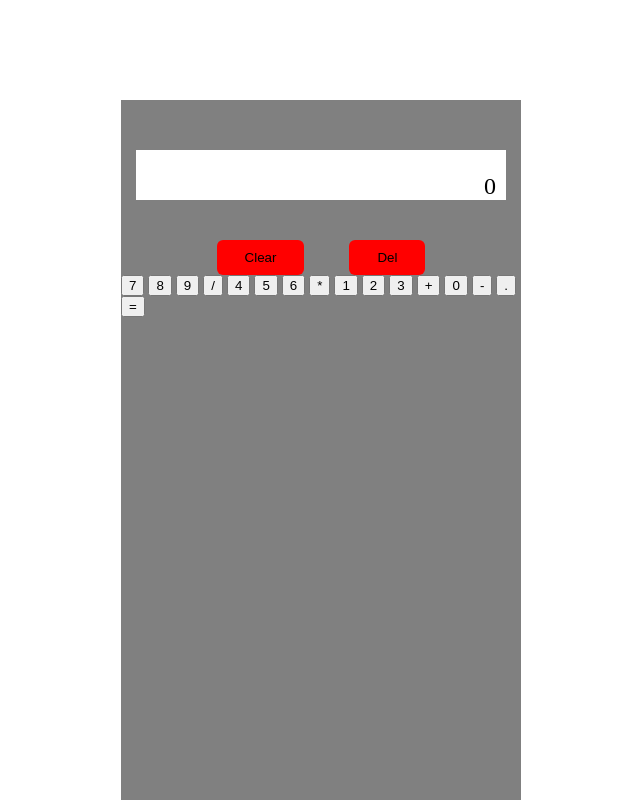
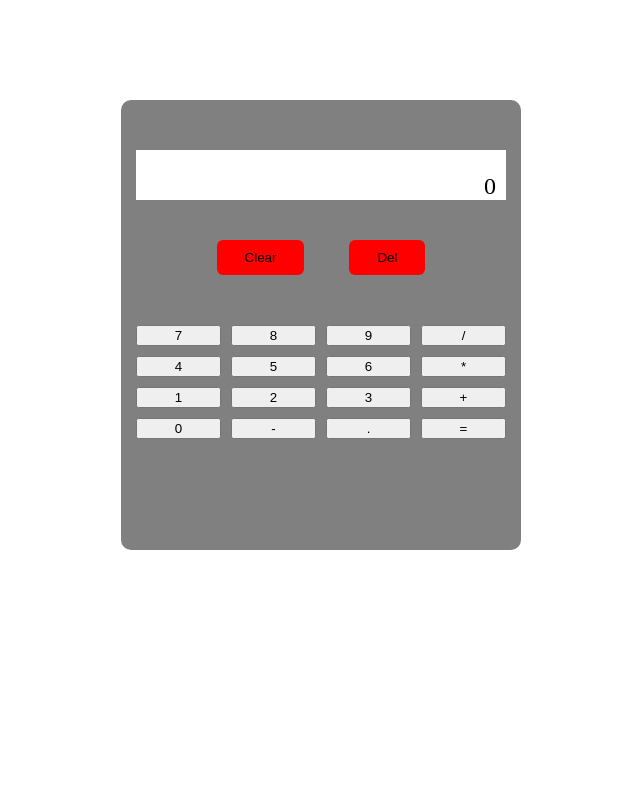
Before and after one commit to iTreykwondo/odin-calc, a plain HTML site: page index.html in a window 1280 px wide. Shown: the whole page, without its empty margins (319-959 px from the left). Drawn offline with Linux system fonts and the light colour scheme.

Commit message:
Create btn-grid and style all buttons inside

```diff
--- a/styles.css
+++ b/styles.css
@@ -9,8 +9,9 @@ body {
 .calculator {
   margin-top: 100px;
   width: 400px;
-  height: 700px;
+  height: 450px;
   background-color: gray;
+  border-radius: 10px;
 }
 
 .calculator-screen {
@@ -47,3 +48,19 @@ body {
 .delete:hover {
   opacity: 0.7;
 }
+
+.btn-grid {
+  display: grid;
+  grid-template-rows: repeat(4, 1fr);
+  grid-template-columns: repeat(4, 1fr);
+  margin-top: 50px;
+  gap: 10px;
+  margin-left: 15px;
+  margin-right: 15px;
+}
+
+.btn {
+  padding: 10px 28px;
+  border-radius: 6px;
+  border: none;
+}
```
